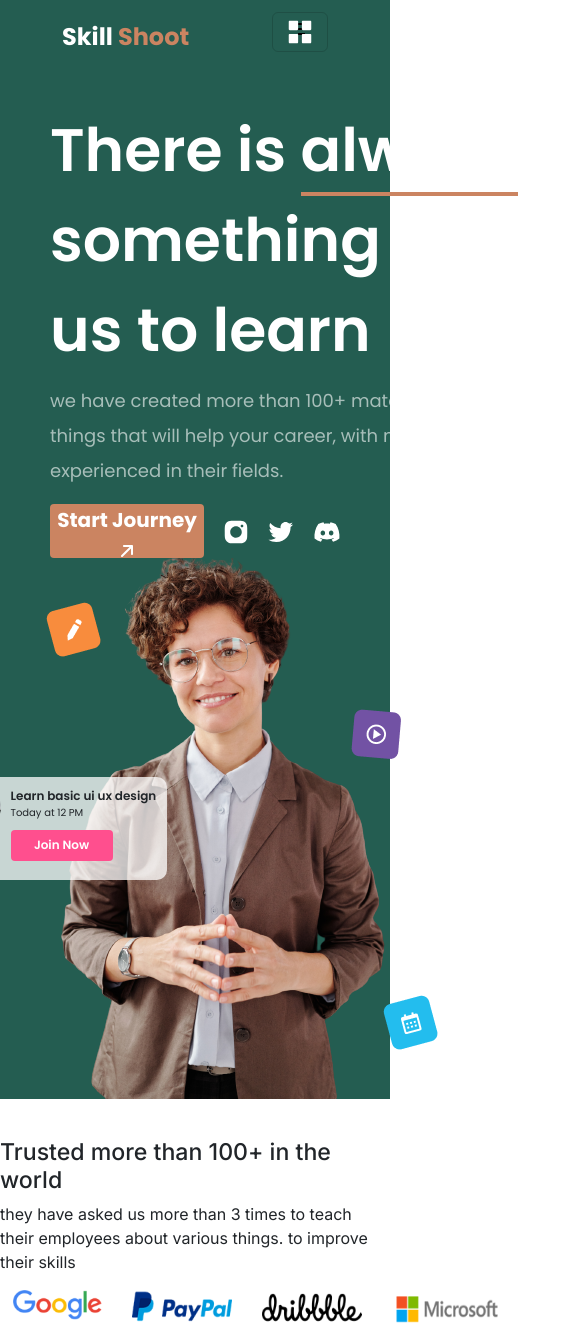
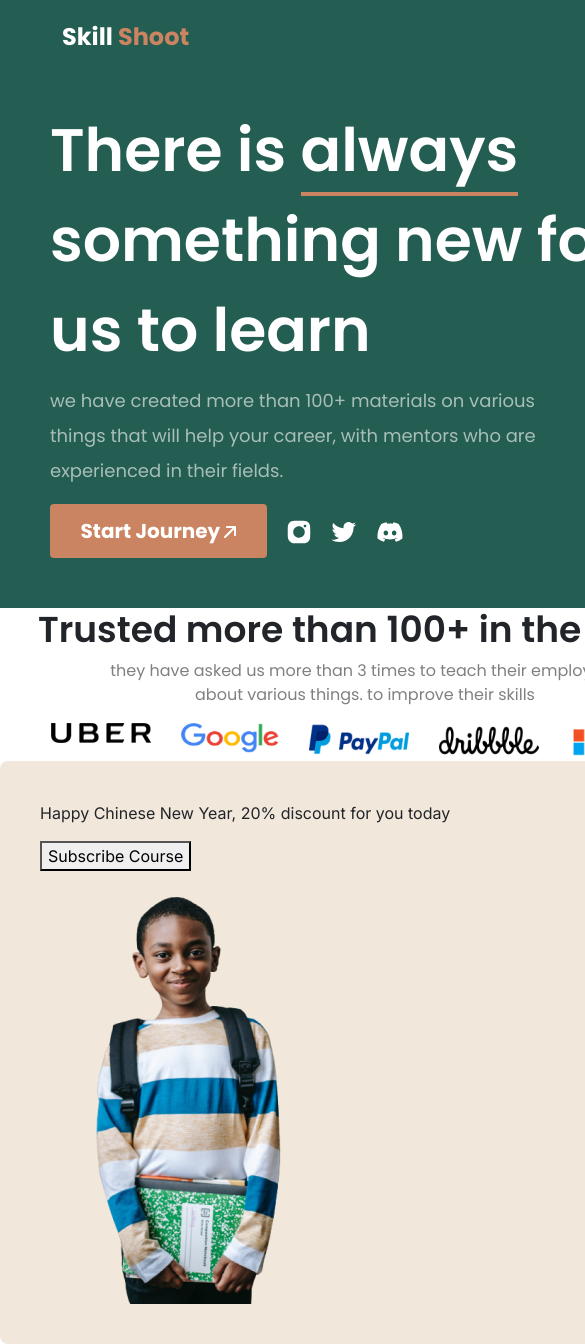
Before and after one commit to BishalAshiq/skill-shoot, a Next.js app: page /home in a window 390 px wide. Shown: the top 1344 px of the page, 585 px wide, since content can reach past the window. Built offline with nearby package versions, Linux system fonts and the light colour scheme.

Commit message:
working on banner

```diff
--- a/src/app/globals.css
+++ b/src/app/globals.css
@@ -1,6 +1,7 @@
 
 
 body{
+  width: 100%;
   margin: 0;
   overflow-x: hidden;
 }
@@ -12,6 +13,34 @@
 
 
 
+/* Extra small devices (phones, less than 576px) */
+@media (max-width: 575.98px) {
+  body{
+    width: fit-content;
+    margin: 0;
+    overflow-x: hidden;
+  }
+}
+
+/* Small devices (landscape phones, 576px and up) */
+@media (min-width: 576px) and (max-width: 767.98px) {
+  /* Styles */
+  body{
+    width: fit-content;
+    margin: 0;
+    overflow-x: hidden;
+  }
+}
+
+/* Medium devices (tablets, 768px and up) */
+@media (min-width: 768px) and (max-width: 991.98px) {
+  /* Styles */
+  body{
+    width: fit-content;
+    margin: 0;
+    overflow-x: hidden;
+  }
+}
 
 
 
--- a/src/components/homeAll/Banner/Banner.jsx
+++ b/src/components/homeAll/Banner/Banner.jsx
@@ -45,7 +45,7 @@
                         </div>
                     </div>
                     <div className='col-xl-6 col-lg-6 col-md-6 col-sm-12 col-12'>
-                        <div>
+                        <div className={style.bannerrightSidefull}>
                             <div className={style.bannerrightSide}>
                                 <div className={style.bannercarddiv}>
                                     <div>
--- a/src/components/homeAll/Banner/Banner.module.css
+++ b/src/components/homeAll/Banner/Banner.module.css
@@ -115,3 +115,22 @@
     justify-content: center;
     align-items: center;
 }
+
+
+/* Extra small devices (phones, less than 576px) */
+@media (max-width: 575.98px) {
+    .bannerrightSidefull{
+        display: none;
+        visibility: hidden;
+    }
+}
+
+/* Small devices (landscape phones, 576px and up) */
+@media (min-width: 576px) and (max-width: 767.98px) {
+  /* Styles */
+}
+
+/* Medium devices (tablets, 768px and up) */
+@media (min-width: 768px) and (max-width: 991.98px) {
+  /* Styles */
+}
--- a/src/components/homeAll/TrustedCompany/TrustCompany.jsx
+++ b/src/components/homeAll/TrustedCompany/TrustCompany.jsx
@@ -6,8 +6,8 @@
         <div>
             <div>
                 <div className={style.trusttextdiv}>
-                    <h3>Trusted more than 100+ in the world</h3>
-                    <p>they have asked us more than 3 times to teach their employees about various things. to improve their skills</p>
+                    <h3 className={style.trusttexttag}>Trusted more than 100+ in the world</h3>
+                    <p className={style.trusttextparagra}>they have asked us more than 3 times to teach their employees about various things. to improve their skills</p>
                 </div>
                 <div className={style.trustImgsdiv}>
                     <img className={style.trustImg} src='/images/uber.png' alt=''/>
@@ -17,6 +17,31 @@
                     <img className={style.trustImg4} src='/images/microsoft.png' alt=''/>
                 </div>
             </div>
+
+
+            <div className={style.hcnyarea}>
+                <div className={style.hcnyarea}>
+                    <div className='row'>
+                        <div className='col-xl-6 col-lg-6 col-md-6 col-sm-12 col-12'>
+                            <div className={style.hcnytextarea}>
+                                <p>
+                                Happy Chinese New Year, 20% discount for you today
+                                </p>
+                                <button>
+                                Subscribe Course
+                                </button>
+                            </div>
+                        </div>
+                        <div className='col-xl-6 col-lg-6 col-md-6 col-sm-12 col-12'>
+                            <div className={style.hcnypic}>
+                                <div>
+                                    <img src='/images/HCNYpic.png' alt=''/>
+                                </div>
+                            </div>
+                        </div>
+                    </div>
+                </div>
+            </div>
         </div>
     );
 };
--- a/src/components/homeAll/TrustedCompany/TrustCompany.module.css
+++ b/src/components/homeAll/TrustedCompany/TrustCompany.module.css
@@ -1,3 +1,4 @@
+@import url('https://fonts.googleapis.com/css2?family=Poppins:ital,wght@0,100;0,200;0,300;0,400;0,500;0,600;0,700;0,800;0,900;1,100;1,200;1,300;1,400;1,500;1,600;1,700;1,800;1,900&display=swap');
 
 
 
@@ -33,3 +34,43 @@
     height: 38px;
 
 }
+.trusttexttag{
+    font-family: "Poppins", sans-serif;
+    font-weight: 600;
+    font-size: 36px;
+}
+.trusttextparagra{
+    font-family: "Poppins", sans-serif;
+    font-weight: 400;
+    font-size: 16px;
+    width: 545px;
+    text-align: center;
+    color: rgba(128, 128, 128, 1);
+}
+
+.hcnyarea {
+    background-image: url('/images/HCNY.png');
+    background-size: cover; /* Ensures the image covers the entire area */
+    background-position: center; /* Centers the background image */
+    background-repeat: no-repeat; /* Prevents the image from repeating */
+    padding: 20px; /* Add padding for better content spacing */
+
+
+    border-radius: 8px; /* Optional: rounded corners */
+}
+
+
+/* Extra small devices (phones, less than 576px) */
+@media (max-width: 575.98px) {
+
+  }
+
+  /* Small devices (landscape phones, 576px and up) */
+  @media (min-width: 576px) and (max-width: 767.98px) {
+    /* Styles */
+  }
+
+  /* Medium devices (tablets, 768px and up) */
+  @media (min-width: 768px) and (max-width: 991.98px) {
+    /* Styles */
+  }
--- a/src/components/shared/Navbar.module.css
+++ b/src/components/shared/Navbar.module.css
@@ -84,20 +84,10 @@
 
 /* Extra small devices (phones, less than 576px) */
 @media (max-width: 575.98px) {
-    .Navbaritems{
-        flex-direction: column;
+    .NavbarFullDiv{
+        background: rgba(36, 93, 81, 1);
+        padding: 0 0 10px 0;
     }
-    .Navbaritemsfirst{
-        flex-direction: column;
-
-    }
-   .Navbaritemssec{
-
-    position: relative;
-    margin: 41px 0 0 54px;
-    display: flex;
-    gap: 22px;
-   }
   }
 
   /* Small devices (landscape phones, 576px and up) */
```
Also changed, not shown: public/images/HCNY.png (added), public/images/HCNYpic.png (added).
